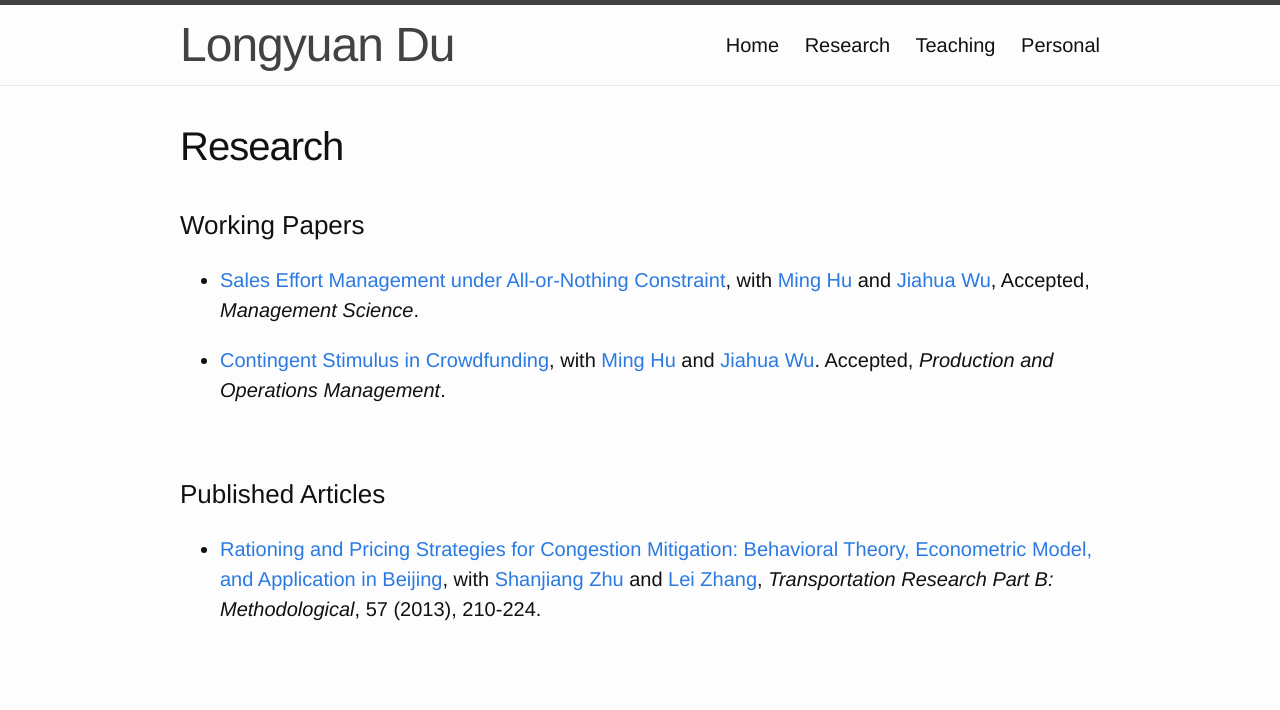
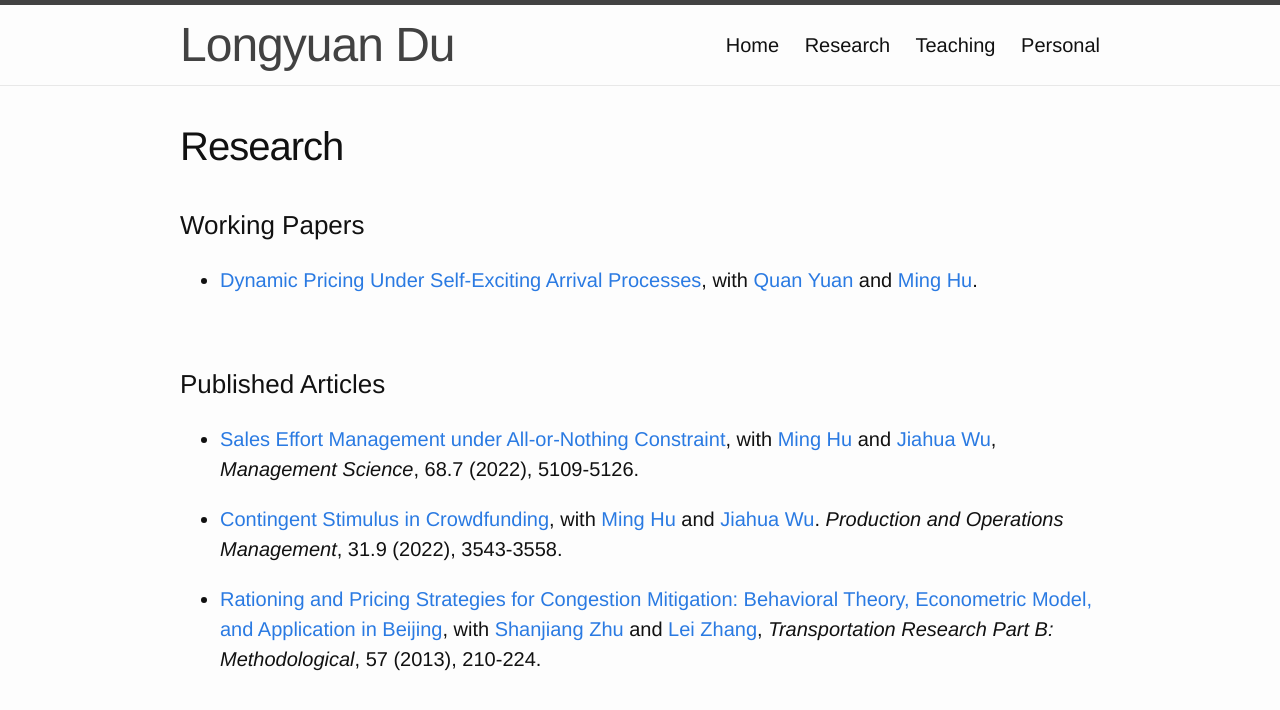
Before and after one commit to LongyuanDu/academic, a Jekyll site: the page built from Research.md, in a window 1280 px wide. Shown: the top 710 px of the page. Built offline with Jekyll 4.4.1, drawn with Linux system fonts in a browser that asks for light colours.

Commit message:
Update Research.md

```diff
--- a/Research.md
+++ b/Research.md
@@ -4,12 +4,15 @@ title: Research
 permalink: /research/
 ---
 ### Working Papers
-
-* [Sales Effort Management under All-or-Nothing Constraint](https://ssrn.com/abstract=3506499), with [Ming Hu](http://ming.hu/) and [Jiahua Wu](http://www.imperial.ac.uk/people/j.wu), Accepted, *Management Science*.
-
-* [Contingent Stimulus in Crowdfunding](http://ssrn.com/abstract=2925962), with [Ming Hu](http://ming.hu/) and [Jiahua Wu](http://www.imperial.ac.uk/people/j.wu). Accepted, *Production and Operations Management*.
+* [Dynamic Pricing Under Self-Exciting Arrival Processes](https://papers.ssrn.com/abstract_id=4889448), with [Quan Yuan](https://person.zju.edu.cn/en/quanyuan/858363.html) and  [Ming Hu](http://ming.hu/).
 
 <br/>
 
 ### Published Articles
+
+* [Sales Effort Management under All-or-Nothing Constraint](https://ssrn.com/abstract=3506499), with [Ming Hu](http://ming.hu/) and [Jiahua Wu](http://www.imperial.ac.uk/people/j.wu),  *Management Science*, 68.7 (2022), 5109-5126.
+
+* [Contingent Stimulus in Crowdfunding](http://ssrn.com/abstract=2925962), with [Ming Hu](http://ming.hu/) and [Jiahua Wu](http://www.imperial.ac.uk/people/j.wu).  *Production and Operations Management*, 31.9 (2022), 3543-3558.
+
+
 * [Rationing and Pricing Strategies for Congestion Mitigation: Behavioral Theory, Econometric Model, and Application in Beijing](http://dx.doi.org/10.1016/j.trb.2013.07.013),  with [Shanjiang Zhu](https://civil.gmu.edu/profiles/szhu3) and [Lei Zhang](https://mti.umd.edu/lei-zhang), *Transportation Research Part B: Methodological*, 57 (2013), 210-224.
```
